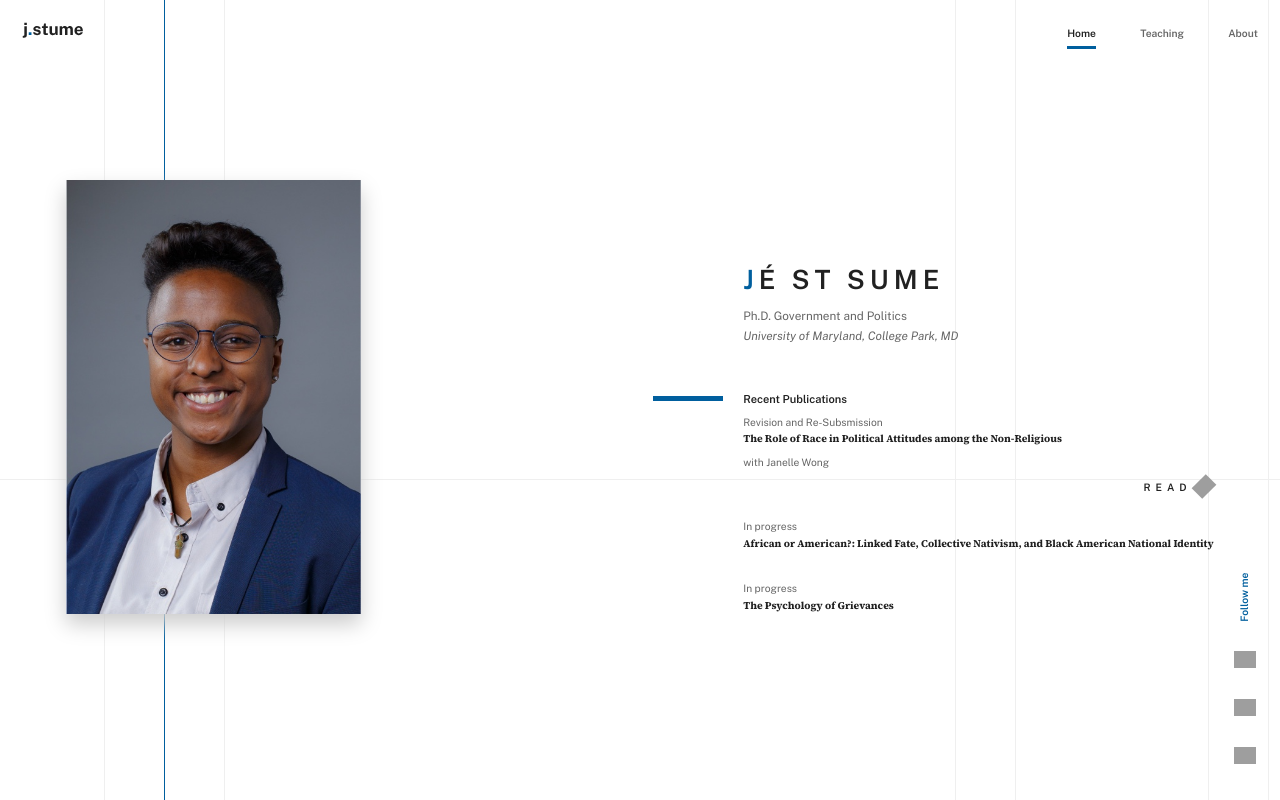
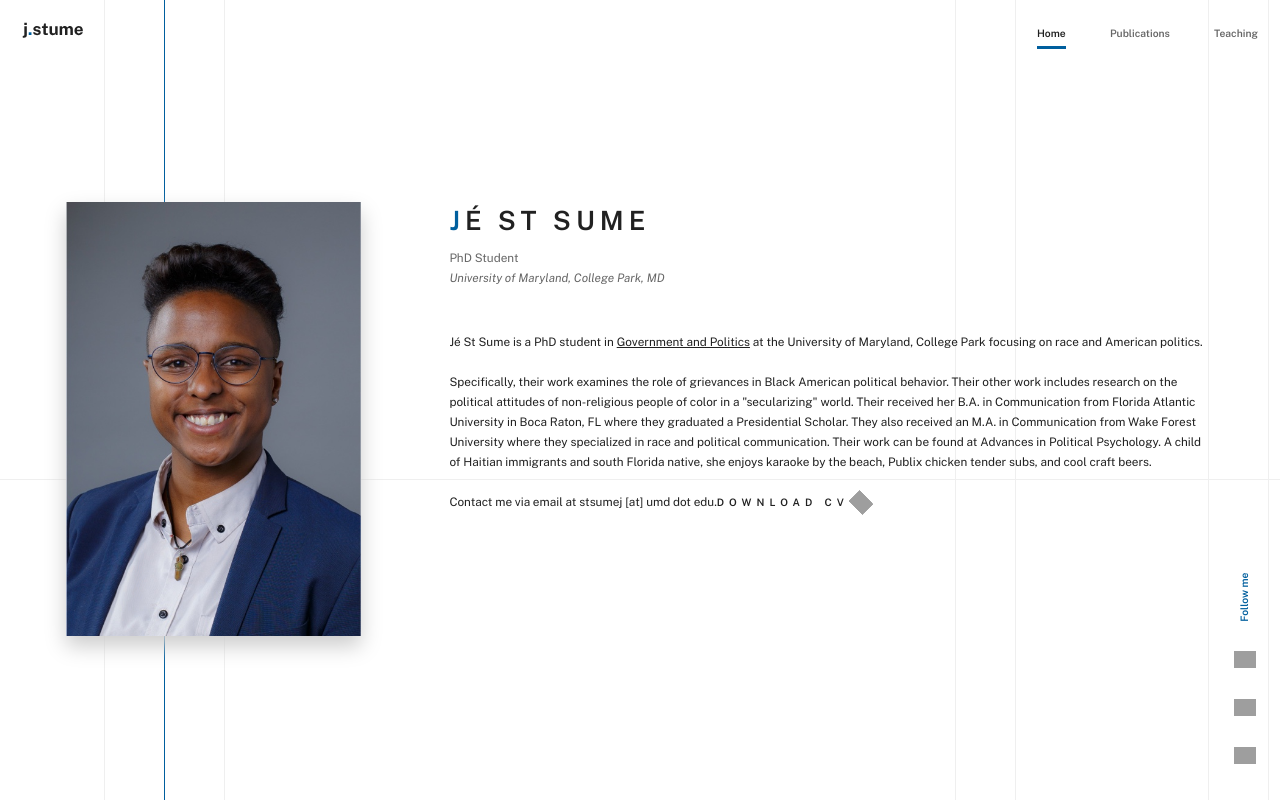
Before and after one commit to alecherryy/jenn-folio, a React (Create React App) app: page / in a window 1280 px wide. Built offline with nearby package versions, Linux system fonts and the light colour scheme; grey boxes are pictures that could not be loaded.

Commit message:
update layout

```diff
--- a/src/components/core/Teaser/Teaser.tsx
+++ b/src/components/core/Teaser/Teaser.tsx
@@ -16,7 +16,7 @@ export const Teaser = ({ ...rest }: Props) => {
       {rest.subtitle}
       {rest.path && (
         <div className="c-teaser__bottom">
-          <Button text="Read" modifierClasses="c-button--text" onClick={() => navigate(`${rest.path}`)} />
+          <a className="u-button u-button--text" href={rest.path} download={rest.download}>Read</a>
         </div>
       )}
     </div>
--- a/src/components/layouts/Header/Header.tsx
+++ b/src/components/layouts/Header/Header.tsx
@@ -9,10 +9,10 @@ const MENU_ITEMS: Link[] = [
     text: 'Home',
     path: '/'
   },
-  // {
-  //   text: 'Research',
-  //   path: '/research'
-  // },
+  {
+    text: 'Publications',
+    path: '/publications'
+  },
   {
     text: 'Teaching',
     path: '/teaching'
@@ -21,10 +21,10 @@ const MENU_ITEMS: Link[] = [
   //   text: 'Resources',
   //   path: '/resources'
   // },
-  {
-    text: 'About',
-    path: '/about'
-  },
+  // {
+  //   text: 'About',
+  //   path: '/about'
+  // },
 ]
 
 /**
--- a/src/components/layouts/Split/styles.scss
+++ b/src/components/layouts/Split/styles.scss
@@ -32,9 +32,23 @@
   padding: 0;
 
   @include bp-tablet-lg {
-    align-items: flex-end;
+    align-items: flex-start;
     display: flex;
     justify-content: space-between;
     width: 100%;
   }
+
+  @include bp-desktop-lg {
+    .p-home & {
+      align-items: center;
+    }
+  }
+
+  .p-home & {
+    @include bp-max-tablet-lg {
+      max-width: rem(600px);
+      margin-left: auto;
+      margin-right: auto;
+    }
+  }
 }
--- a/src/components/pages/About/About.tsx
+++ b/src/components/pages/About/About.tsx
@@ -19,16 +19,11 @@ export const About = () => {
               <Title singleChar="A" title="bout">
                 <p>Jé St Sume is a PhD student in <a href="https://gvpt.umd.edu/landing/Graduate" target="_blank" rel="noreferrer">Government and Politics</a> at
                   the University of Maryland, College Park focusing on race and American politics.</p>
-                <a className="u-mt-6 c-button c-button--text p-about__btn u-hidden-mobile" href="../../../../../assets/files/St-Sume-CV.docx" download>Download Resume</a>
+                <a className="u-mt-6 c-button c-button--text p-about__btn u-hidden-mobile" href="../../../../../assets/files/St-Sume-CV.docx" download>Download CV</a>
               </Title>
-              <p className="p-about__text">Specifically, her work examines the role of grievances in Black American political behavior. Her other
-                work includes research on the political attitudes of non-religious people of color
-                in a "secularizing" world. She received her B.A. in Communication from Florida Atlantic University in Boca Raton, FL
-                where she graduated a Presidential Scholar. She also received an M.A. in Communication from Wake Forest
-                University where she specialized in race and presidential rhetoric. <br /><br />
-                A daughter of Haitian immigrants and south Florida native, she enjoys karaoke by the beach, <b><i>Publix chicken tender subs</i></b>, and cool craft beers. <br /><br />
-                Contact me via email at stsumej [at] umd dot edu.<br />
-                <a className="u-mt-6 c-button c-button--text p-about__btn u-hidden-desktop" href="../../../../../assets/files/St-Sume-CV.docx" download>Download Resume</a>
+              <p className="p-about__text">Specifically, their work examines the role of grievances in Black American political behavior. Their other work includes research on the political attitudes of non-religious people of color in a "secularizing" world. Their received her B.A.
+                in Communication from Florida Atlantic University in Boca Raton, FL where they graduated a Presidential Scholar. They also received an M.A. in Communication from Wake Forest University where they specialized in race and political communication. Their work can be found at Advances in Political Psychology. A child of Haitian immigrants and south Florida native, she enjoys karaoke by the beach, Publix chicken tender subs, and cool craft beers.<br /><br />
+                <a className="u-mt-6 c-button c-button--text p-about__btn u-hidden-desktop" href="../../../../../assets/files/St-Sume-CV.docx" download>Download CV</a>
               </p>
             </div>
           </Content>
--- a/src/components/pages/Home/Home.tsx
+++ b/src/components/pages/Home/Home.tsx
@@ -1,3 +1,4 @@
+import './styles.scss';
 import { Content } from "components/core/Content/Content"
 import { Teaser } from "components/core/Teaser/Teaser"
 import { Title } from "components/core/Title/Title"
@@ -16,24 +17,34 @@ export const Home = () => {
   return (
     <div className="p-home">
       <Split>
-        <Fade duration={1000} direction="left">
+        <Fade duration={1000} direction="left" className="p-home__headshot">
           <Headshot />
         </Fade>
         <Fade duration={1000} direction="right">
           <Content>
-            <Title singleChar="J" title="é St Sume">
-              <p>Ph.D. Government and Politics<br />
-                <span className="u-txt-italic">
-                  University of Maryland, College Park, MD
-                </span>
-              </p>
-            </Title>
-            <h6>Recent Publications</h6>
-            <Grid numOfCols={3}>
+            {/* <h6>Recent Publications</h6> */}
+            {/* <Grid numOfCols={3}>
               {FEATURED_WORK.map((item: TeaserItem, index: number) => (
                 <Teaser key={index} {...item} />
               ))}
-            </Grid>
+            </Grid> */}
+            <div className="p-home__inner">
+              <Title singleChar="J" title="é St Sume">
+                <p>PhD Student<br />
+                  <span className="u-txt-italic">
+                    University of Maryland, College Park, MD
+                  </span><br />
+                  <a className="u-mt-6 u-button u-button--text p-home__btn u-hidden-desktop-down" href="../../../../../assets/files/St-Sume-CV.docx" download>Download CV</a>
+                </p>
+              </Title>
+              <p className="p-home__text">
+                Jé St Sume is a PhD student in <a href="https://gvpt.umd.edu/landing/Graduate" target="_blank" rel="noreferrer">Government and Politics</a> at
+                the University of Maryland, College Park focusing on race and American politics.<br /> <br />
+                Specifically, their work examines the role of grievances in Black American political behavior. Their other work includes research on the political attitudes of non-religious people of color in a "secularizing" world. Their received her B.A. in Communication from Florida Atlantic University in Boca Raton, FL where they graduated a Presidential Scholar. They also received an M.A. in Communication from Wake Forest University where they specialized in race and political communication. Their work can be found at Advances in Political Psychology. A child of Haitian immigrants and south Florida native, she enjoys karaoke by the beach, Publix chicken tender subs, and cool craft beers.<br /><br />
+                Contact me via email at stsumej [at] umd dot edu.
+                <a className="u-button u-button--text p-home__btn u-hidden-desktop-up" href="../../../../../assets/files/St-Sume-CV.docx" download>Download CV</a>
+              </p>
+            </div>
           </Content>
         </Fade>
       </Split>
--- /dev/null
+++ b/src/components/pages/Home/styles.scss
@@ -0,0 +1,66 @@
+@import '../../../scss/variables';
+@import '../../../scss/utils';
+
+// @file
+// Home
+
+$spacing: $font-size-h1+$line-height-normal;
+$spacing-mobile: $font-size-h2+$line-height-normal;
+
+.p-home__headshot {
+  padding-top: 0;
+
+  @include bp-desktop {
+    padding-top: $spacing-6;
+  }
+
+  @include bp-desktop-lg {
+    padding-top: 0;
+  }
+}
+
+.p-home__left {
+  display: inline-block;
+  margin: $spacing-6 0 0 0;
+
+  @include bp-desktop {
+    margin: 0 $spacing-6 0 0;
+  }
+
+  @include bp-desktop-lg {
+    margin: 0 $spacing-9 0 0;
+    min-width: rem(400px);
+  }
+}
+
+.p-home__inner {
+
+  @include bp-desktop-lg {
+    display: grid;
+    grid-template-columns: repeat(2, 1fr);
+    gap: $spacing-3;
+  }
+
+}
+
+.p-home__text {
+
+  // @include bp-desktop {
+  //   padding-top: #{$spacing-mobile};
+  // }
+
+  @include bp-desktop-lg {
+    padding-top: #{$spacing};
+  }
+}
+
+.p-home__btn {
+  &.u-button {
+    text-decoration: none;
+
+    &::after {
+      transform: rotate(45deg);
+    }
+  }
+
+}
--- /dev/null
+++ b/src/components/pages/Publications/Publications.tsx
@@ -0,0 +1,33 @@
+import './styles.scss';
+import { Content } from "components/core/Content/Content"
+import { Teaser } from "components/core/Teaser/Teaser"
+import { Title } from "components/core/Title/Title"
+import { Grid } from "components/layouts/Grid/Grid"
+import { FEATURED_WORK } from "content/featured-work"
+import { Fade } from "react-awesome-reveal"
+import { TeaserItem } from "types"
+import { Split } from "../../layouts/Split/Split"
+
+/**
+ * Publications page
+ */
+export const Publications = () => {
+
+  return (
+    <div className="p-publications">
+      <Split>
+        <div className="p-publications__left"></div>
+        <Fade duration={1000} direction="right">
+          <Content>
+            <Title singleChar="P" title="ublications" />
+            <Grid numOfCols={3}>
+              {FEATURED_WORK.map((item: TeaserItem, index: number) => (
+                <Teaser key={index} {...item} />
+              ))}
+            </Grid>
+          </Content>
+        </Fade>
+      </Split>
+    </div>
+  )
+}
--- /dev/null
+++ b/src/components/pages/Publications/styles.scss
@@ -0,0 +1,43 @@
+@import '../../../scss/variables';
+@import '../../../scss/utils';
+
+// @file
+// Publications
+
+$spacing: $font-size-h1+$line-height-normal;
+$spacing-mobile: $font-size-h2+$line-height-normal;
+
+.p-publications__left {
+  display: inline-block;
+  margin: $spacing-6 0 0 0;
+
+  @include bp-desktop {
+    margin: 0 $spacing-6 0 0;
+  }
+
+  @include bp-desktop-lg {
+    margin: 0 $spacing-9 0 0;
+    min-width: rem(400px);
+  }
+}
+
+.p-publications__inner {
+
+  @include bp-desktop-lg {
+    display: grid;
+    grid-template-columns: repeat(2, 1fr);
+    gap: $spacing-3;
+  }
+
+}
+
+.p-publications__text {
+
+  // @include bp-desktop {
+  //   padding-top: #{$spacing-mobile};
+  // }
+
+  @include bp-desktop-lg {
+    padding-top: #{$spacing};
+  }
+}
--- a/src/content/featured-work.ts
+++ b/src/content/featured-work.ts
@@ -2,18 +2,19 @@ import { TeaserItem } from "types";
 
 export const FEATURED_WORK: TeaserItem[] = [
   {
-    date: 'Revision and Re-Subsmission',
+    date: 'Political Psychology 2022',
     title: 'The Role of Race in Political Attitudes among the Non-Religious',
     subtitle: 'with Janelle Wong',
-    path: '/publications/the-role-of-race-in-political-attitudes'
+    path: '/src/assets/files/Political Psychology - 2022 - St Sume - The Role of Race in Political Attitudes Among the Religiously Unaffiliated.pdf',
+    download: true
   },
   {
-    date: 'In progress',
+    date: 'Working Papers',
     title: 'African or American?: Linked Fate, Collective Nativism, and Black American National Identity',
     // path: '/publications/the-role-of-race-in-political-attitudes'
   },
   {
-    date: 'In progress',
+    date: 'Working Papers',
     title: 'The Psychology of Grievances',
     // path: '/publications/the-role-of-race-in-political-attitudes'
   }
--- a/src/routes/routes.tsx
+++ b/src/routes/routes.tsx
@@ -1,4 +1,5 @@
 import { About } from "components/pages/About/About";
+import { Publications } from "components/pages/Publications/Publications";
 import { Teaching } from "components/pages/Teaching/Teaching";
 import { Home } from "../components/pages/Home/Home";
 import { Route } from "../types";
@@ -10,10 +11,15 @@ export const ROUTES: Route[] = [
     title: 'Homepage'
   },
   {
-    path: '/about',
-    element: About,
-    title: 'About'
+    path: '/publications',
+    element: Publications,
+    title: 'Publications'
   },
+  // {
+  //   path: '/about',
+  //   element: About,
+  //   title: 'About'
+  // },
   {
     path: '/teaching',
     element: Teaching,
--- a/src/scss/util-classes.scss
+++ b/src/scss/util-classes.scss
@@ -226,3 +226,121 @@ $units: 1,
     display: none !important;
   }
 }
+
+.u-hidden-desktop-down {
+  @include bp-max-desktop-lg {
+    display: none !important;
+  }
+}
+
+.u-hidden-desktop-up {
+  @include bp-desktop-lg {
+    display: none !important;
+  }
+}
+
+// button
+.u-button {
+  @include button-clear();
+
+  background-color: $blue;
+  color: $white;
+  display: inline-block;
+  font-weight: 600;
+  line-height: $line-height-loose;
+  width: rem(300px);
+  position: relative;
+  padding: $spacing-2;
+  text-align: left;
+  text-decoration: none;
+  transition: all 0.4s cubic-bezier(0.5, 0.25, 0, 1);
+  z-index: 1;
+
+  &:hover {
+    background-color: $black;
+    color: $white;
+  }
+
+  &:disabled {
+    opacity: 0.15;
+    pointer-events: none;
+    background-color: $grey !important;
+  }
+
+  @include bp-tablet {
+    padding-left: $spacing-3;
+    padding-right: $spacing-3;
+  }
+
+  &+.u-button {
+    margin-left: $spacing-2;
+  }
+}
+
+.u-button--text {
+  background-color: transparent;
+  color: $black;
+  font-size: $font-size-sm;
+  font-weight: 600;
+  letter-spacing: 5px;
+  padding: 0 $spacing-3 0 0;
+  position: relative;
+  text-transform: uppercase;
+  width: auto;
+
+  &::before,
+  &::after {
+    content: '';
+    display: block;
+    position: absolute;
+    transition: all 0.2s ease-in;
+  }
+
+  &::before {
+    display: block;
+    background-color: $grey;
+    bottom: 0;
+    height: 1px;
+    opacity: 0;
+    left: 0;
+    width: calc(100% - #{$spacing-3});
+  }
+
+  &::after {
+    @include svg-background(icon-arrow-right);
+
+    background-position: center;
+    background-repeat: no-repeat;
+    background-size: 20px 16px;
+    height: 15px;
+    right: 0;
+    top: calc((100% - 16px) / 2);
+    transform: rotate(-45deg);
+    width: 20px;
+  }
+
+  &:hover {
+    background-color: transparent;
+    color: $black;
+
+    &::before {
+      opacity: 1;
+    }
+
+    &::after {
+      transform: translate(50%);
+    }
+  }
+}
+
+.u-button--text-small {
+  background-color: transparent;
+  font-size: $font-size-sm;
+  font-weight: 400;
+  padding: 0 $spacing-6 0 0;
+  width: auto;
+
+  &:hover {
+    background-color: transparent;
+  }
+}
--- a/src/types/teaser.ts
+++ b/src/types/teaser.ts
@@ -3,5 +3,6 @@ export type TeaserItem = {
   date: string,
   title: string,
   subtitle?: string,
-  path?: string
+  path?: string,
+  download?: boolean
 };
```
Also changed, not shown: 1 other file (tests, documents, lock files or other folders).
